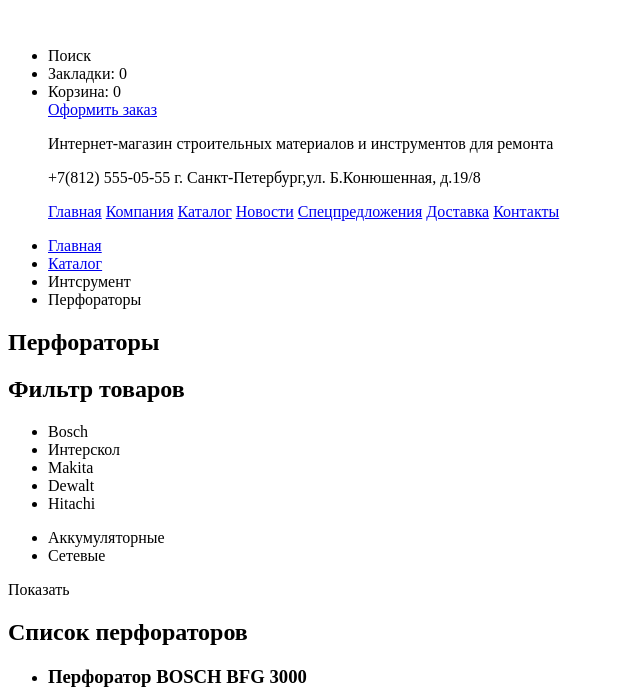
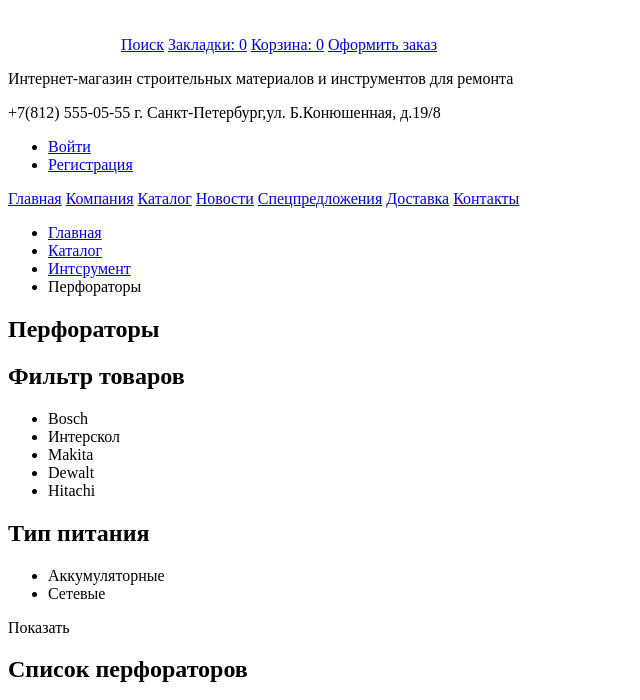
Before and after one commit to nerdking00/632633-technomart-25, a plain HTML site: page catalog.html in a window 1280 px wide. Shown: the top 700 px of the page, without its empty margins (0-640 px from the left). Drawn offline with Linux system fonts and the light colour scheme.

Commit message:
изменения в шапке каталога

```diff
--- a/catalog.html
+++ b/catalog.html
@@ -7,15 +7,22 @@
   <body>
   	<header class="top-main-menu">
       <a class="top-main-logo" href="index.html"><img src="img/main-logo.svg" width="109" height="19" alt="Логотип магазина Техномарт"></a>
-      <ul class="top-menu">
-        <li class="search-link">Поиск</li>
-        <li class="bookmark-link">Закладки: 0</li>
-        <li class="cart-link">Корзина: 0</li>
+      <div class="top-bar">
+    <a class="top-main-logo" href="index.html"><img src="img/main-logo.svg" width="109" height="19" alt="Логотип магазина Техномарт"></a>
+        <a class="search-link" href="#">Поиск</a>
+        <a class="bookmark-link" href="#">Закладки: 0</a>
+        <a class="cart-link" href="#">Корзина: 0</a>
       <a class="button" href="#">Оформить заказ</a>
-  		<div class="top-info-about">
+  </div>
+      <div class="bottom-bar">
         <p class="description">Интернет-магазин строительных материалов и инструментов для ремонта</p>
         <p class="top-contacts-address">+7(812) 555-05-55
             г. Санкт-Петербург,ул. Б.Конюшенная, д.19/8</p>
+        <ul class="user-block">
+          <li class="login-button"><a href="#">Войти</a></li>
+          <li class="registration-button"><a href="#">Регистрация</a></li>
+        </ul>
+          </div>
       <nav class="main-nav">
         <a href="index.html">Главная</a>
         <a href="company.html">Компания</a>
@@ -30,7 +37,7 @@
       <ul class="nav-history">
           <li><a href="index.html">Главная</a></li>
           <li><a href="store.html">Каталог</a></li>
-          <li><a href="tools.html"></a>Интсрумент</li>
+          <li><a href="tools.html">Интсрумент</a></li>
           <li class="link-current">Перфораторы</li>
         </ul>
         <h2>Перфораторы</h2>
@@ -43,6 +50,7 @@
             <li>Dewalt</li>
             <li>Hitachi</li>
           </ul>
+          <h2 class="visually-hidden">Тип питания</h2>
           <ul class="item-power">
             <li>Аккумуляторные</li>
             <li>Сетевые</li>
```
Lines whose indentation alone changed are shown as unchanged.
